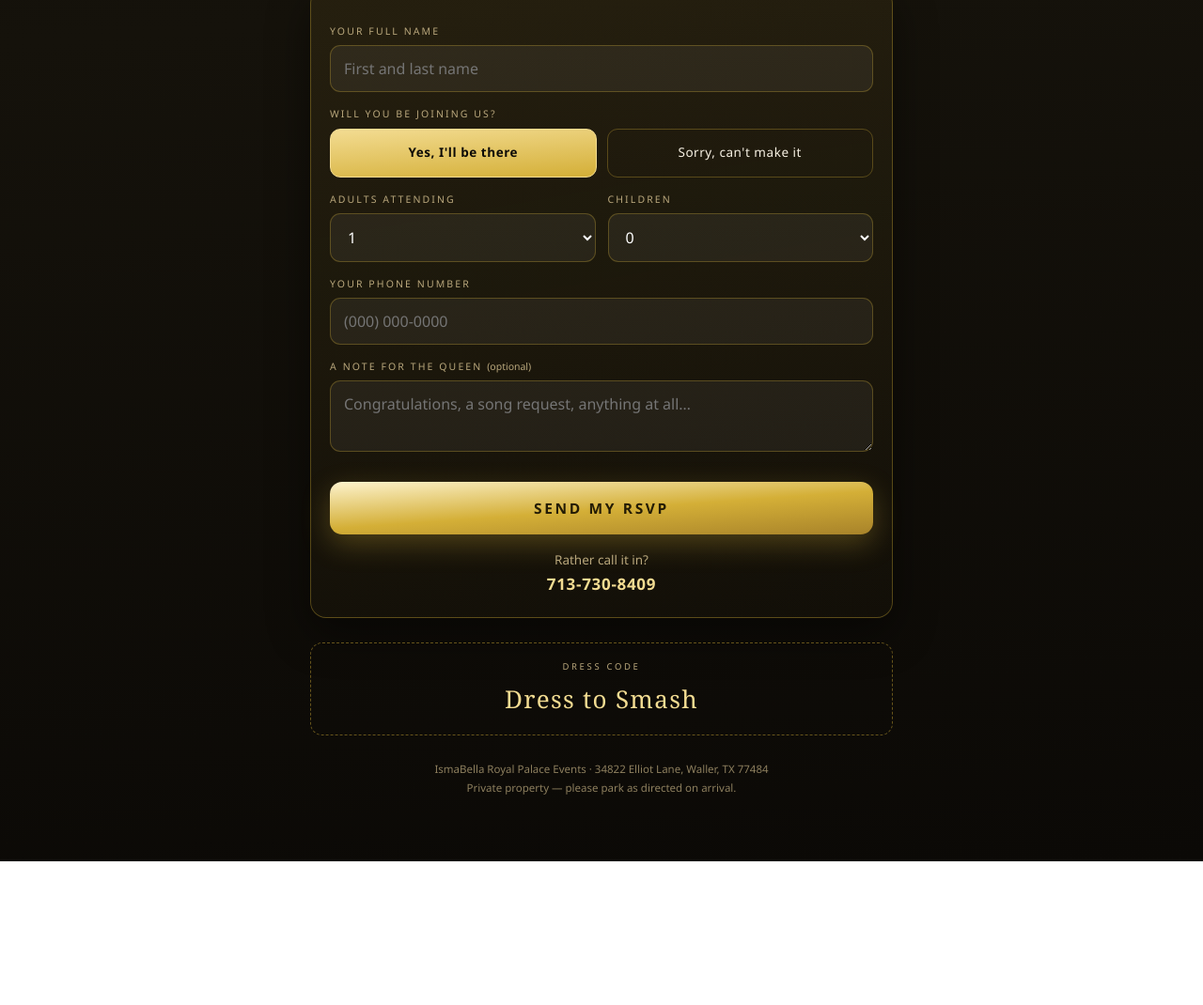
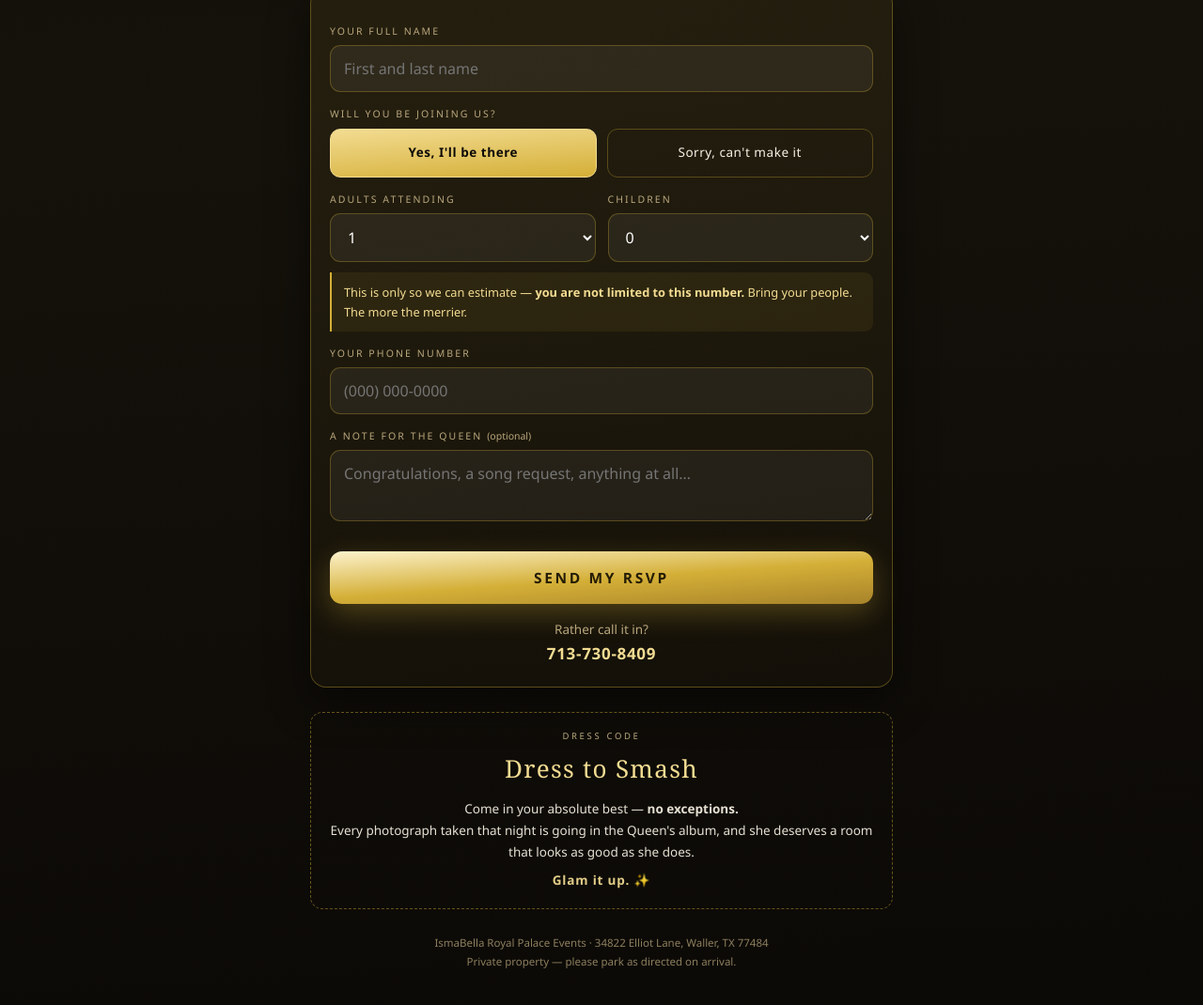
Before and after one commit to 7zwebdevelopers/christabel-rsvp, a plain HTML site: page index.html in a window 1280 px wide. Shown: the part 771-1841 px from the top of the page at 94% size. Before the commit the page ends 1688 px from the top, so only its background shows below. Drawn offline with Linux system fonts and the light colour scheme.

Commit message:
Headcount is an estimate only, not a limit; stronger dress-code wording for photos

```diff
--- a/index.html
+++ b/index.html
@@ -103,6 +103,15 @@
   .dress .big{
     font-family:"Didot",Georgia,serif;font-size:26px;color:var(--gold-lt);letter-spacing:.05em
   }
+  .dress .dresstext{
+    margin-top:11px;font-size:13.5px;color:var(--cream);line-height:1.72;opacity:.93
+  }
+  .dress .sparkle{display:block;margin-top:7px;color:var(--gold-lt);font-weight:700;letter-spacing:.06em}
+  .hint{
+    margin-top:11px;padding:11px 13px;font-size:12.8px;line-height:1.6;
+    color:var(--gold-lt);background:rgba(212,175,55,.08);
+    border-left:2px solid var(--gold);border-radius:0 9px 9px 0
+  }
   .note{text-align:center;font-size:11.5px;color:#8d7f5e;margin-top:26px;line-height:1.75}
   .ok{
     display:none;text-align:center;padding:34px 20px;
@@ -168,16 +177,22 @@
             <label for="adults">Adults attending</label>
             <select id="adults" name="adults">
               <option>1</option><option>2</option><option>3</option>
-              <option>4</option><option>5</option><option>6+</option>
+              <option>4</option><option>5</option><option>6</option>
+              <option>7</option><option>8</option><option>9</option>
+              <option>10+</option>
             </select>
           </div>
           <div>
             <label for="kids">Children</label>
             <select id="kids" name="kids">
               <option>0</option><option>1</option><option>2</option>
-              <option>3</option><option>4+</option>
+              <option>3</option><option>4</option><option>5+</option>
             </select>
           </div>
+        </div>
+        <div class="hint">
+          This is only so we can estimate — <strong>you are not limited to this number.</strong>
+          Bring your people. The more the merrier.
         </div>
       </div>
 
@@ -208,6 +223,12 @@
   <div class="dress">
     <div class="lab">Dress Code</div>
     <div class="big">Dress to Smash</div>
+    <div class="dresstext">
+      Come in your absolute best — <strong>no exceptions.</strong><br>
+      Every photograph taken that night is going in the Queen's album,
+      and she deserves a room that looks as good as she does.
+      <span class="sparkle">Glam it up. ✨</span>
+    </div>
   </div>
 
   <div class="note">
```
